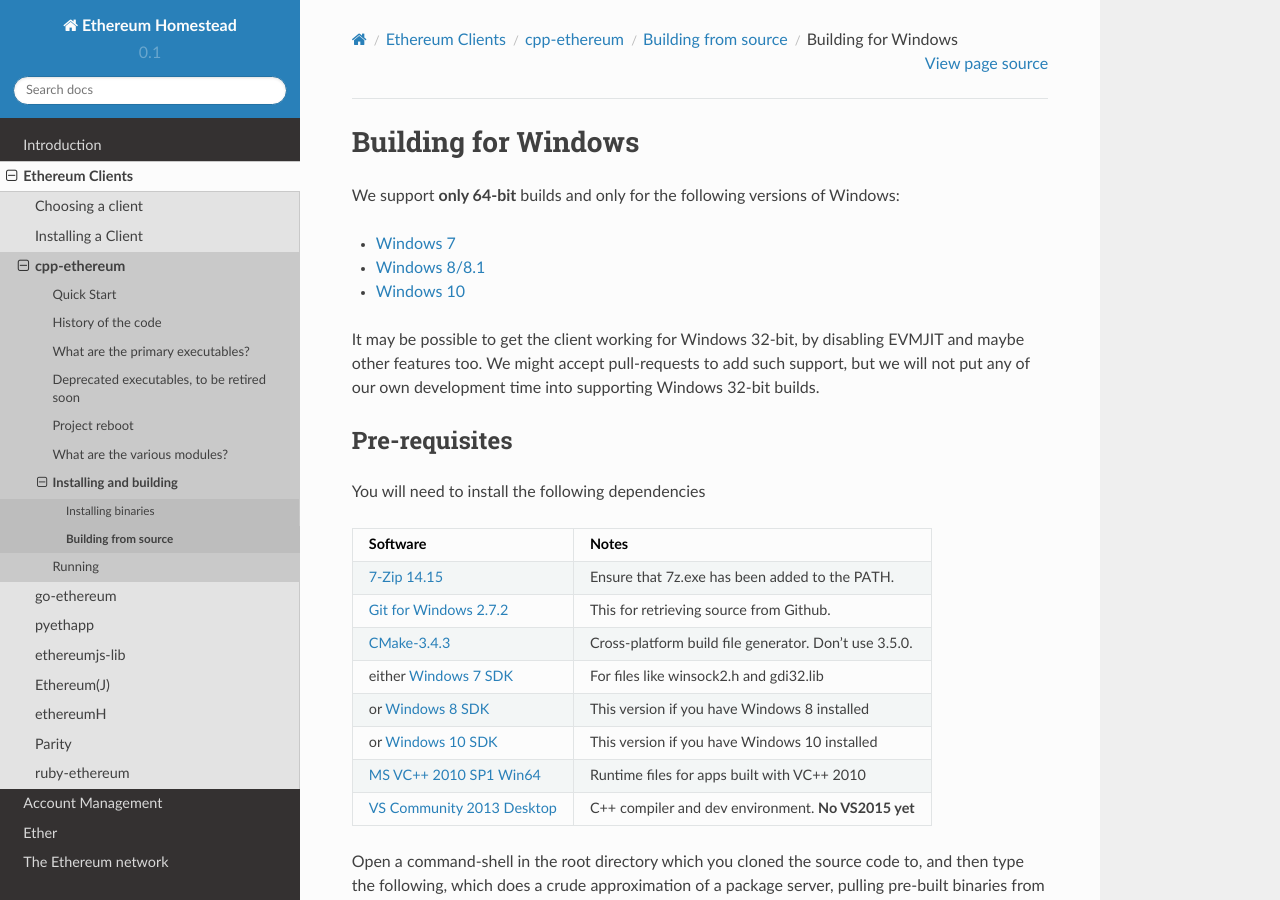
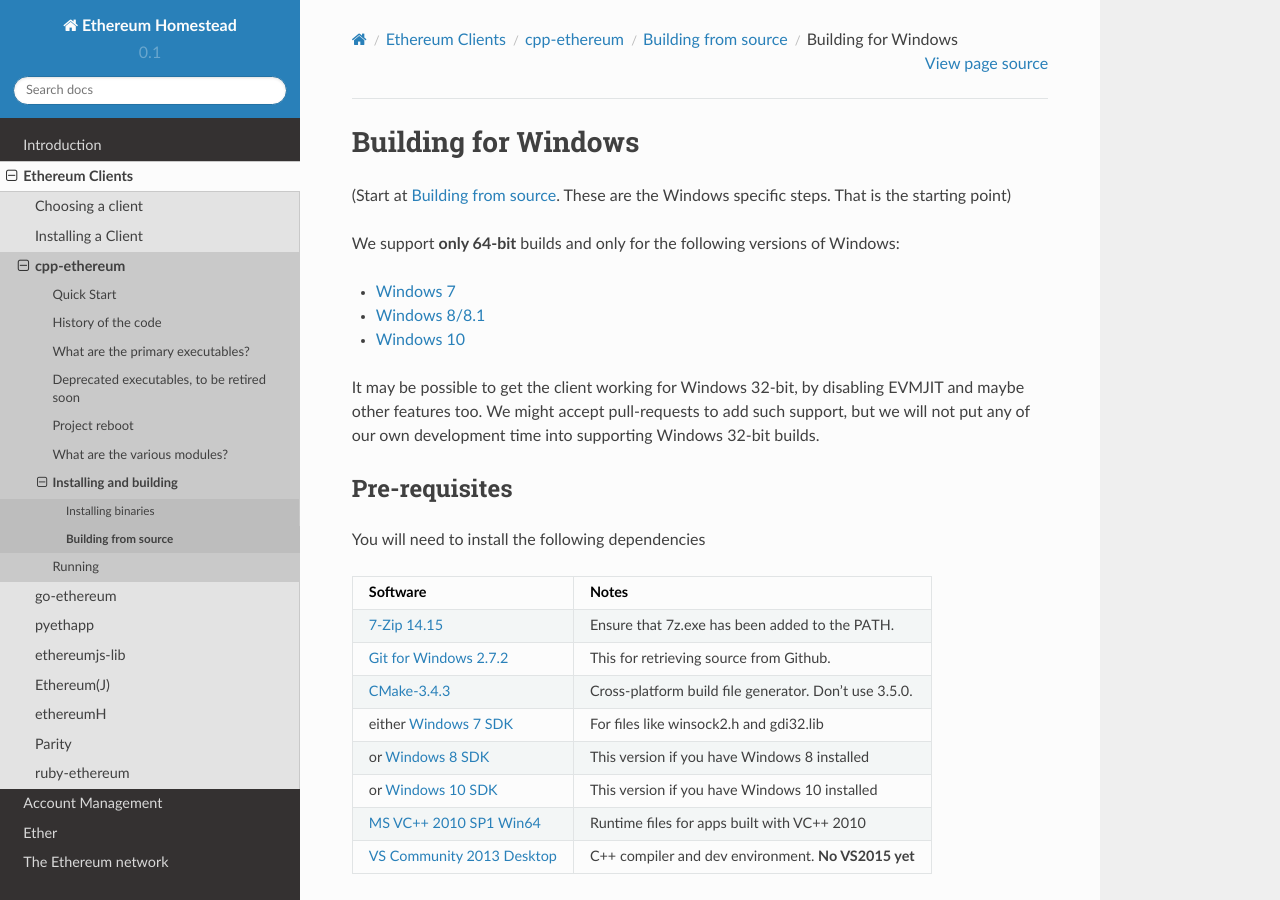
Before and after one commit to ethereum/homestead-guide, a Sphinx documentation site: the page built from source/ethereum-clients/cpp-ethereum/building-from-source/windows.rst, in a window 1280 px wide and 900 px high. Built offline with Sphinx 7.4.7 and the Read the Docs theme 2.0.0, drawn with Linux system fonts in a browser that asks for light colours.

Commit message:
Added notes at the top of the Windows, Linux and OS X specific building from source steps for cpp-ethereum, noting that these "nodes" are not the starting point for the instructions.

```diff
--- a/source/ethereum-clients/cpp-ethereum/building-from-source/linux.rst
+++ b/source/ethereum-clients/cpp-ethereum/building-from-source/linux.rst
@@ -2,6 +2,9 @@
 ################################################################################
 Building for Linux
 ################################################################################
+
+(Start at :ref:`Building from source`. These are the Linux specific steps.
+That is the starting point)
 
 NOTE - It may be possible to get the client working for Linux 32-bit, by
 disabling EVMJIT and maybe other features too.  We might accept
--- a/source/ethereum-clients/cpp-ethereum/building-from-source/osx.rst
+++ b/source/ethereum-clients/cpp-ethereum/building-from-source/osx.rst
@@ -1,6 +1,9 @@
 
 Building for OS X
 ================================================================================
+
+(Start at :ref:`Building from source`. These are the OS X specific steps.
+That is the starting point)
 
 It is impossible for us to avoid OS X build breaks because `Homebrew is a "rolling
 release" package manager
--- a/source/ethereum-clients/cpp-ethereum/building-from-source/windows.rst
+++ b/source/ethereum-clients/cpp-ethereum/building-from-source/windows.rst
@@ -1,6 +1,9 @@
 
 Building for Windows
 ================================================================================
+
+(Start at :ref:`Building from source`. These are the Windows specific steps.
+That is the starting point)
 
 We support **only 64-bit** builds and only for the following versions of Windows:
 
```
